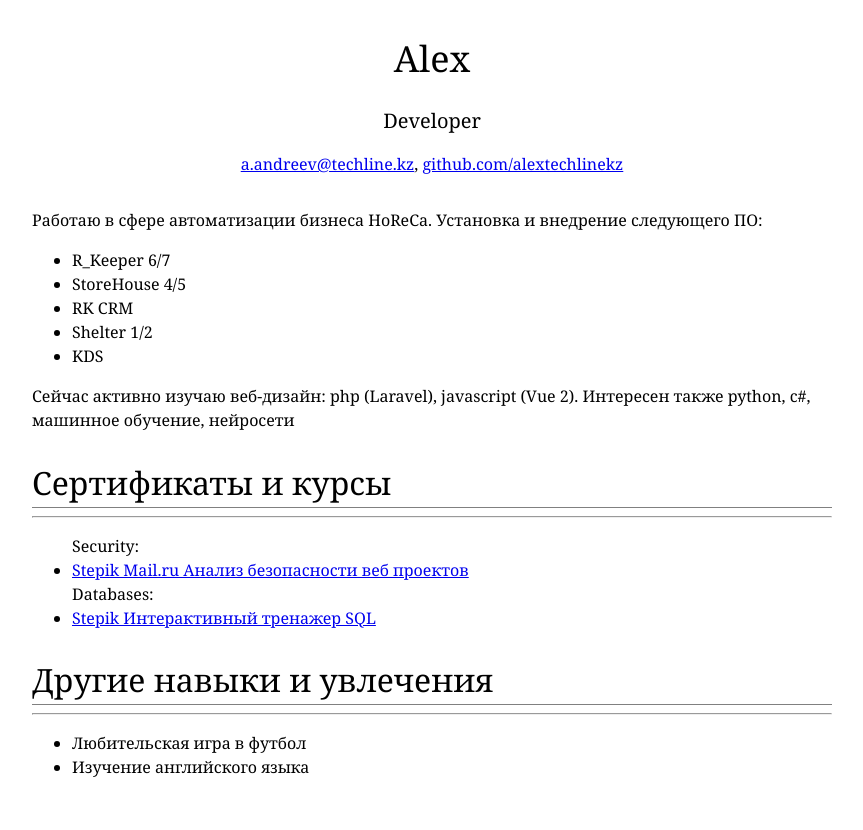
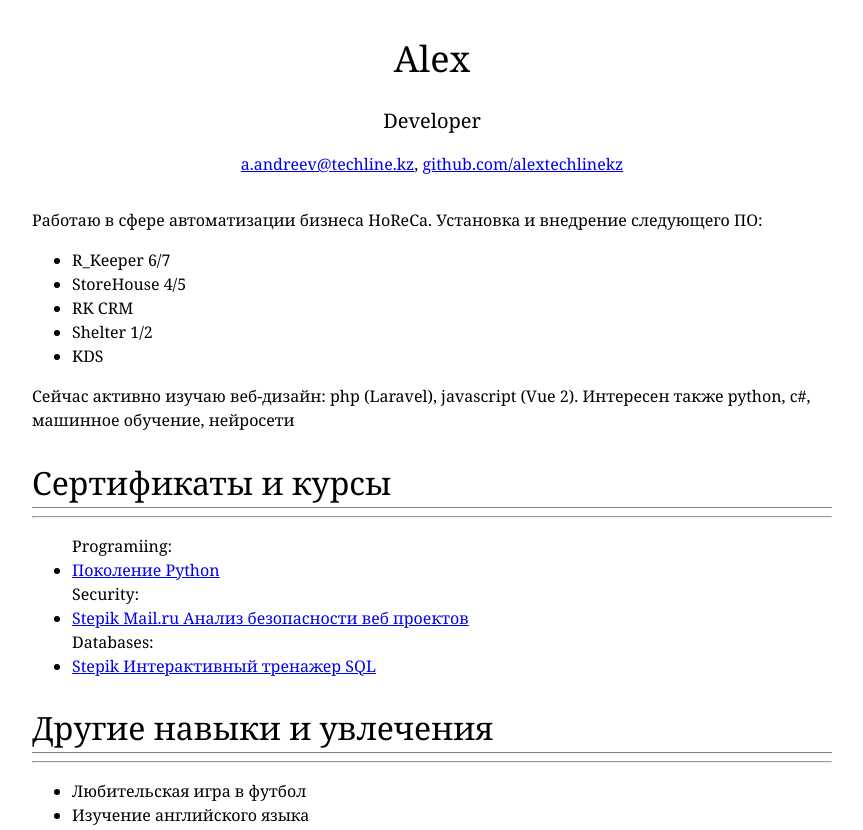
Before and after one commit to alextechlinekz/alextechlinekz.github.io, a plain HTML site: page index.html in a window 1280 px wide. Shown: the top 830 px of the page, without its empty margins (208-1071 px from the left). Drawn offline with Linux system fonts and the light colour scheme.

Commit message:
Добавлен сертификат по питону

```diff
--- a/index.html
+++ b/index.html
@@ -28,6 +28,8 @@
 <h2>Сертификаты и курсы</h2>
 <hr>
     <ul>
+        Programiing:
+        <li><a href="https://stepik.org/cert/966780">Поколение Python</a></li>
         Security:
         <li><a href="https://stepik.org/cert/932084">Stepik Mail.ru Анализ безопасности веб проектов</a></li>
         Databases:
```
